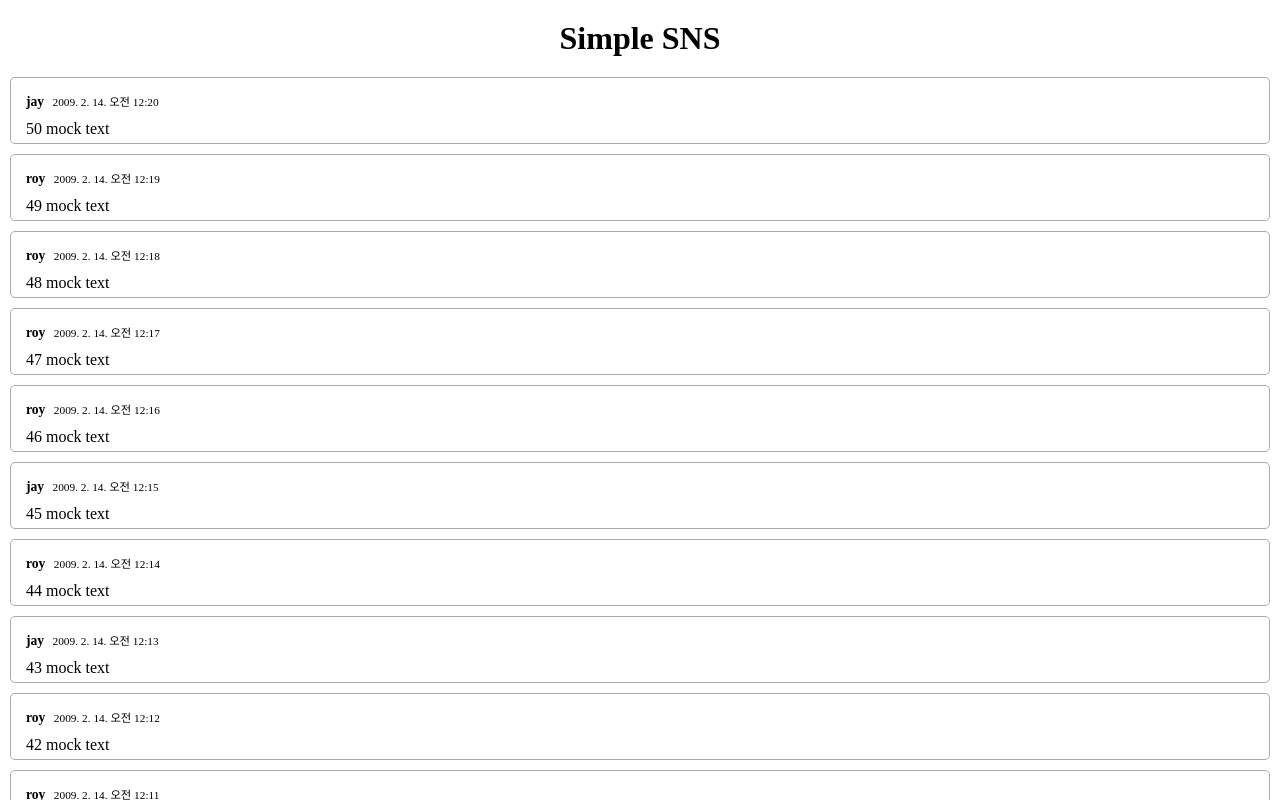
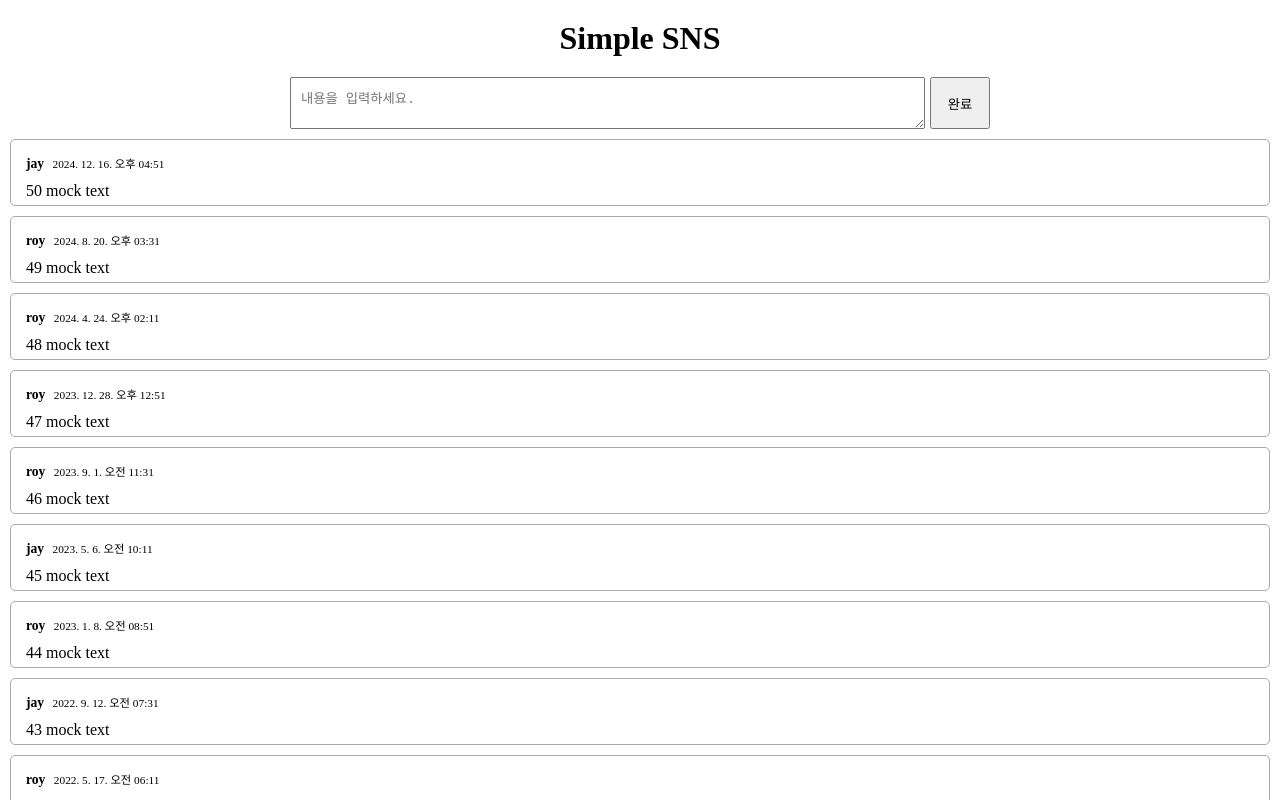
Before and after one commit to JongMany/graphql-study, a Next.js app in the folder apps/client/: page / in a window 1280 px wide. Shown: the top 800 px of the page. Built offline with nearby package versions, Linux system fonts and the light colour scheme.

Commit message:
writing feature

```diff
--- /dev/null
+++ b/apps/client/components/MsgInput.jsx
@@ -0,0 +1,24 @@
+"use client";
+import React, { useRef } from "react";
+
+export default function MsgInput({ mutate }) {
+  const textRef = useRef(null);
+
+  const onSubmit = (e) => {
+    e.preventDefault(); //
+    e.stopPropagation();
+
+    const text = textRef.current.value.trim();
+
+    mutate(text);
+    // Initialize the text
+    textRef.current.value = "";
+  };
+
+  return (
+    <form className="messages__input" onSubmit={onSubmit}>
+      <textarea ref={textRef} placeholder="내용을 입력하세요." />
+      <button type="submit">완료</button>
+    </form>
+  );
+}
--- a/apps/client/components/MsgList.jsx
+++ b/apps/client/components/MsgList.jsx
@@ -2,6 +2,7 @@
 
 import React, { useEffect, useState } from "react";
 import MsgItem from "./MsgItem";
+import MsgInput from "./MsgInput";
 
 const userIds = ["roy", "jay"];
 const getRandomUserIds = () => userIds[Math.round(Math.random())];
@@ -15,18 +16,32 @@ function MsgList() {
       .map((_, i) => ({
         id: i + 1,
         userId: getRandomUserIds(),
-        timestamp: 1234567890123 + i * 1000 * 60,
+        timestamp: 1234567890123 + i * 17000000 * 600,
         text: `${i + 1} mock text`,
-      }));
+      }))
+      .reverse();
     setMessages(msgs);
   }, []);
 
+  const onCreate = (text) => {
+    const newMessage = {
+      id: messages.length + 1,
+      userId: getRandomUserIds(),
+      timestamp: Date.now(),
+      text: `${messages.length + 1} ${text}`,
+    };
+    setMessages([newMessage, ...messages]);
+  };
+
   return (
-    <ul className="messages">
-      {messages.reverse().map((item) => (
-        <MsgItem {...item} />
-      ))}
-    </ul>
+    <>
+      <MsgInput mutate={onCreate} />
+      <ul className="messages">
+        {messages.map((item) => (
+          <MsgItem {...item} />
+        ))}
+      </ul>
+    </>
   );
 }
 
```
